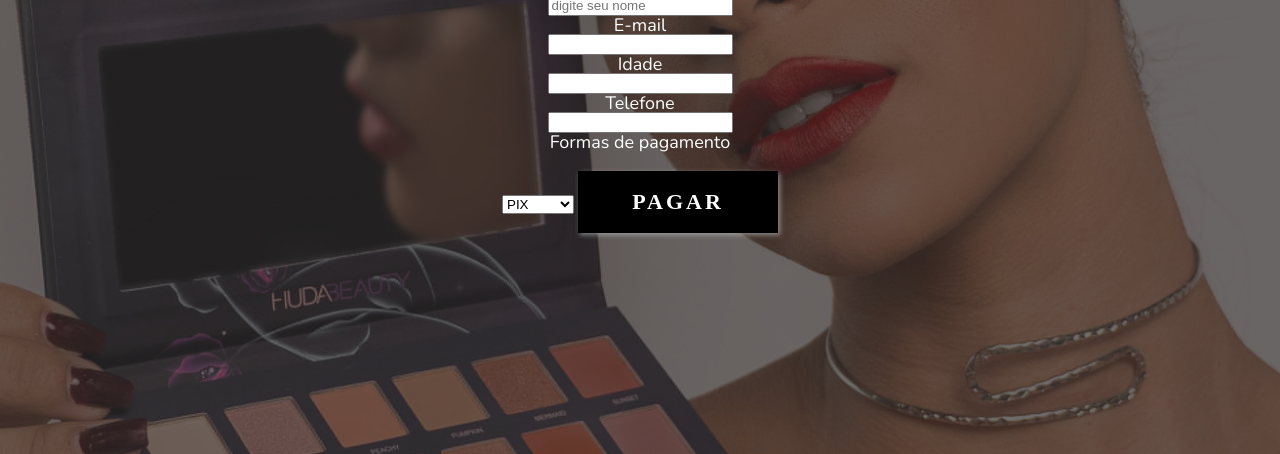
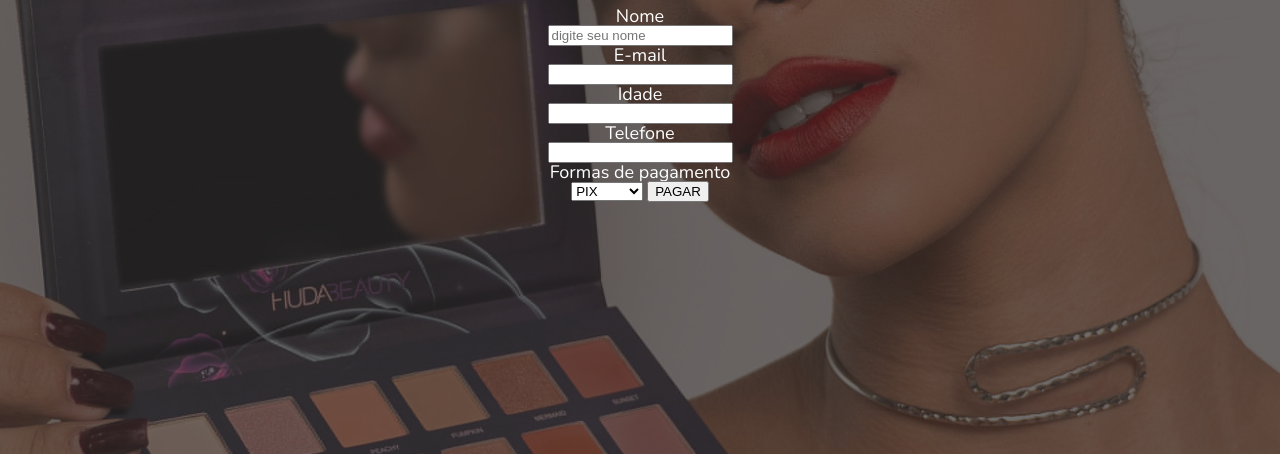
Before and after one commit to MhariaSantana/site, a plain HTML site: page comprar.html in a window 1280 px wide. Shown: the part 346-800 px from the top of the page. Drawn offline with nearby package versions, Linux system fonts and the light colour scheme.

Commit message:
edição - botão

```diff
--- a/comprar.html
+++ b/comprar.html
@@ -21,12 +21,14 @@
         <label class="for">Telefone</label>
         <input type="tel" class="campo">
         <label class="for">Formas de pagamento</label>
+
         <select class="campo">
             <option>PIX</option>
             <option>Dinheiro</option>
             <option>Cartão</option>
         </select>
-        <button class="botao-comprar"> PAGAR</button>
+
+        <button class="botao-pagar"> PAGAR</button>
     </form>
     </main>
 </body>
--- a/estilo.css
+++ b/estilo.css
@@ -114,6 +114,7 @@ body{
 .formulario{
 	margin-top: 30px;
 	width: 500px;
+
 }
 .for{
 	font-family: "Nunito";
@@ -121,5 +122,5 @@ body{
 	font-weight: 400;
 	display: block;
 	color: white;
-
 }
+.
```
